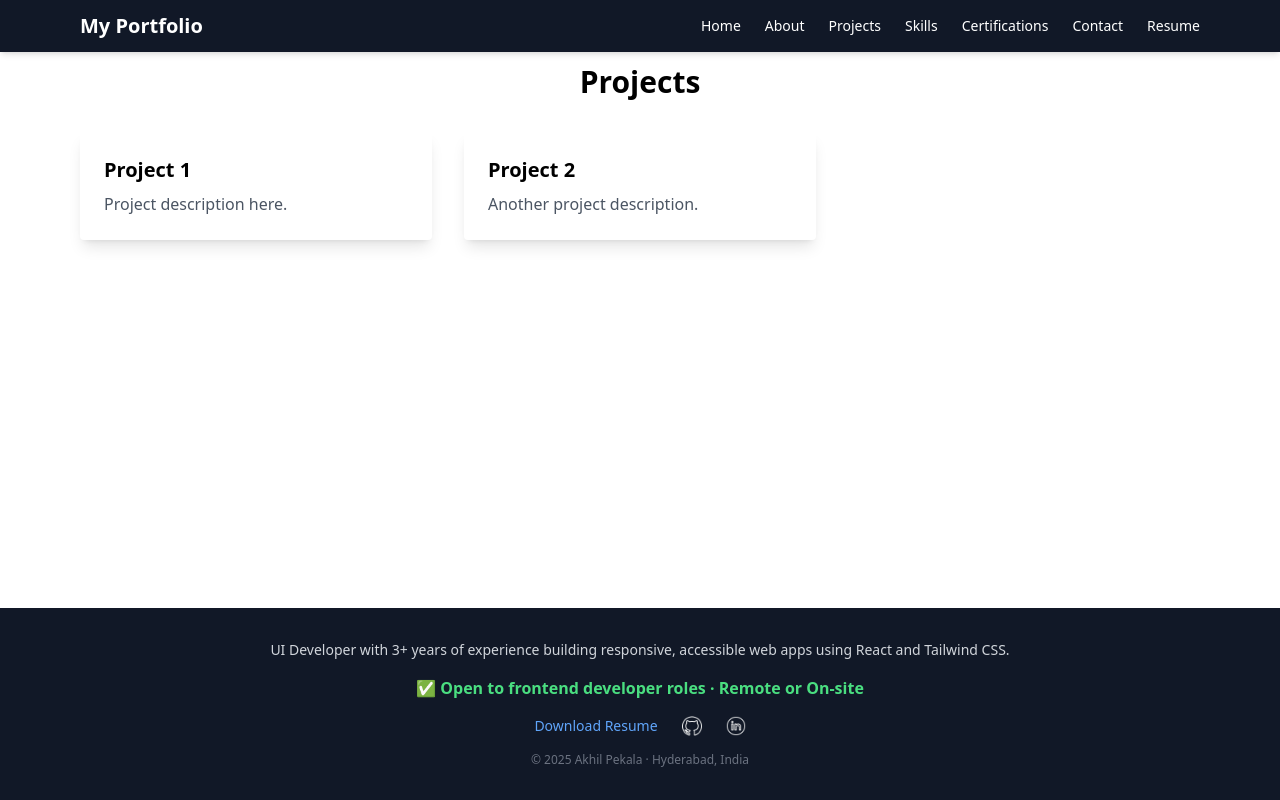
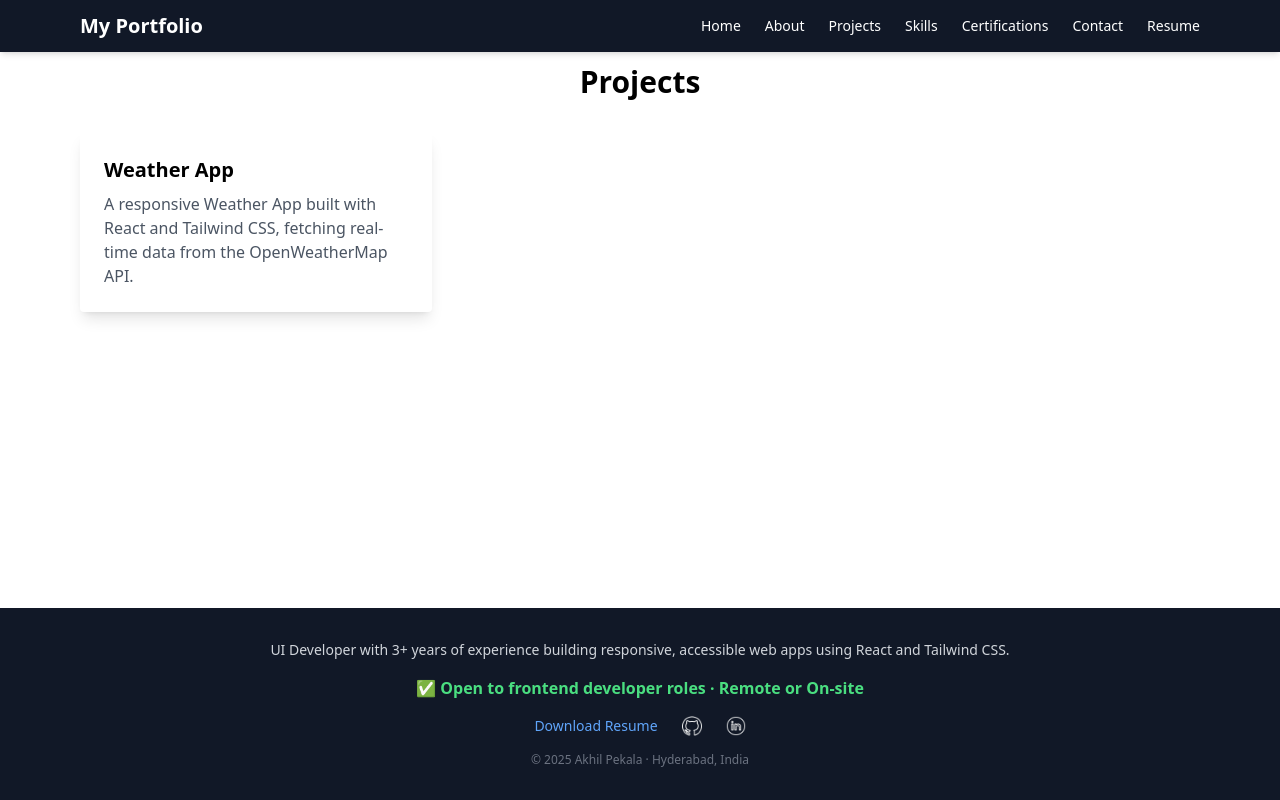
Before and after one commit to Akhil-Ak-04/portfolio-website, a React (Create React App) app: page /projects in a window 1280 px wide. Built offline with nearby package versions, Linux system fonts and the light colour scheme.

Commit message:
added project

```diff
--- a/src/components/Projects.js
+++ b/src/components/Projects.js
@@ -13,14 +13,8 @@ export default function Projects() {
       <div className="grid gap-8 sm:grid-cols-2 lg:grid-cols-3">
         {/* Project 1 */}
         <div className="bg-white shadow-lg rounded p-6">
-          <h3 className="text-xl font-semibold mb-2">Project 1</h3>
-          <p className="text-gray-600">Project description here.</p>
-        </div>
-
-        {/* Project 2 */}
-        <div className="bg-white shadow-lg rounded p-6">
-          <h3 className="text-xl font-semibold mb-2">Project 2</h3>
-          <p className="text-gray-600">Another project description.</p>
+          <h3 className="text-xl font-semibold mb-2">Weather App</h3>
+          <p className="text-gray-600">A responsive Weather App built with React and Tailwind CSS, fetching real-time data from the OpenWeatherMap API.</p>
         </div>
       </div>
     </section>
```
